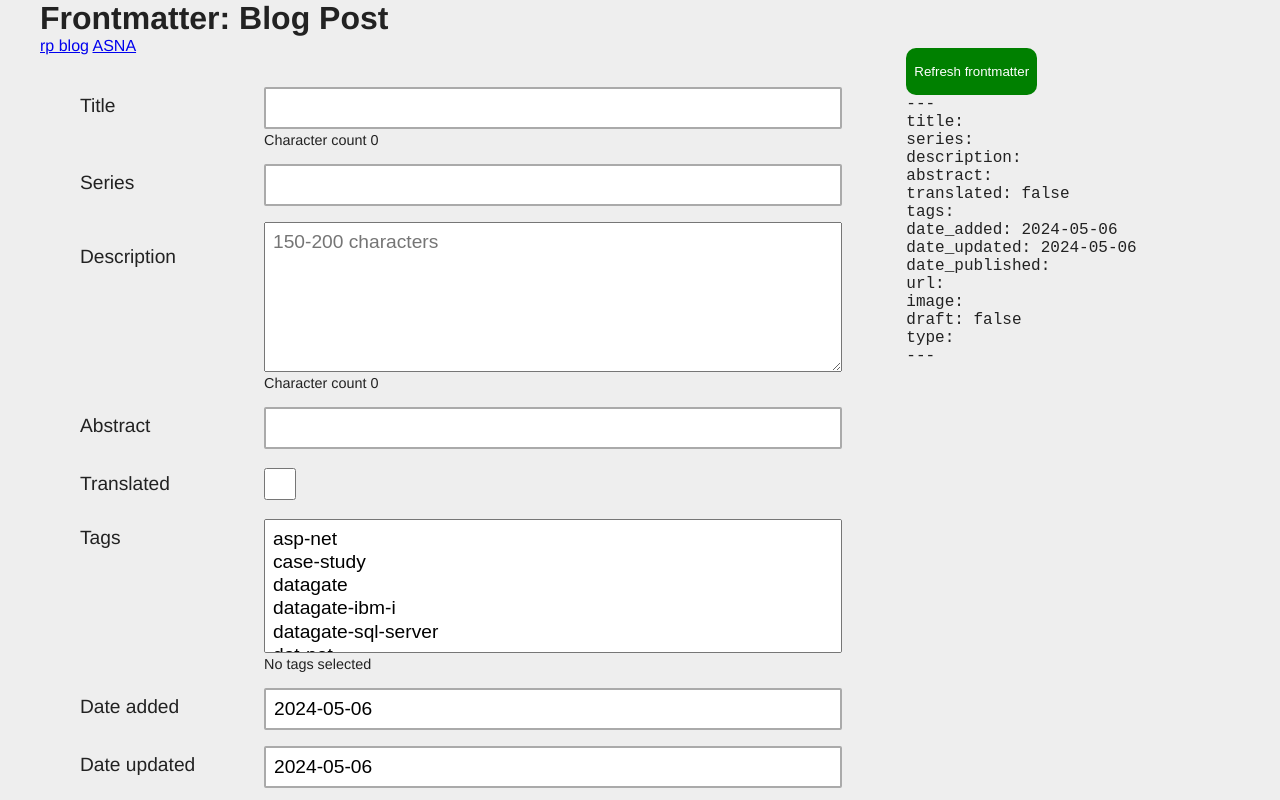
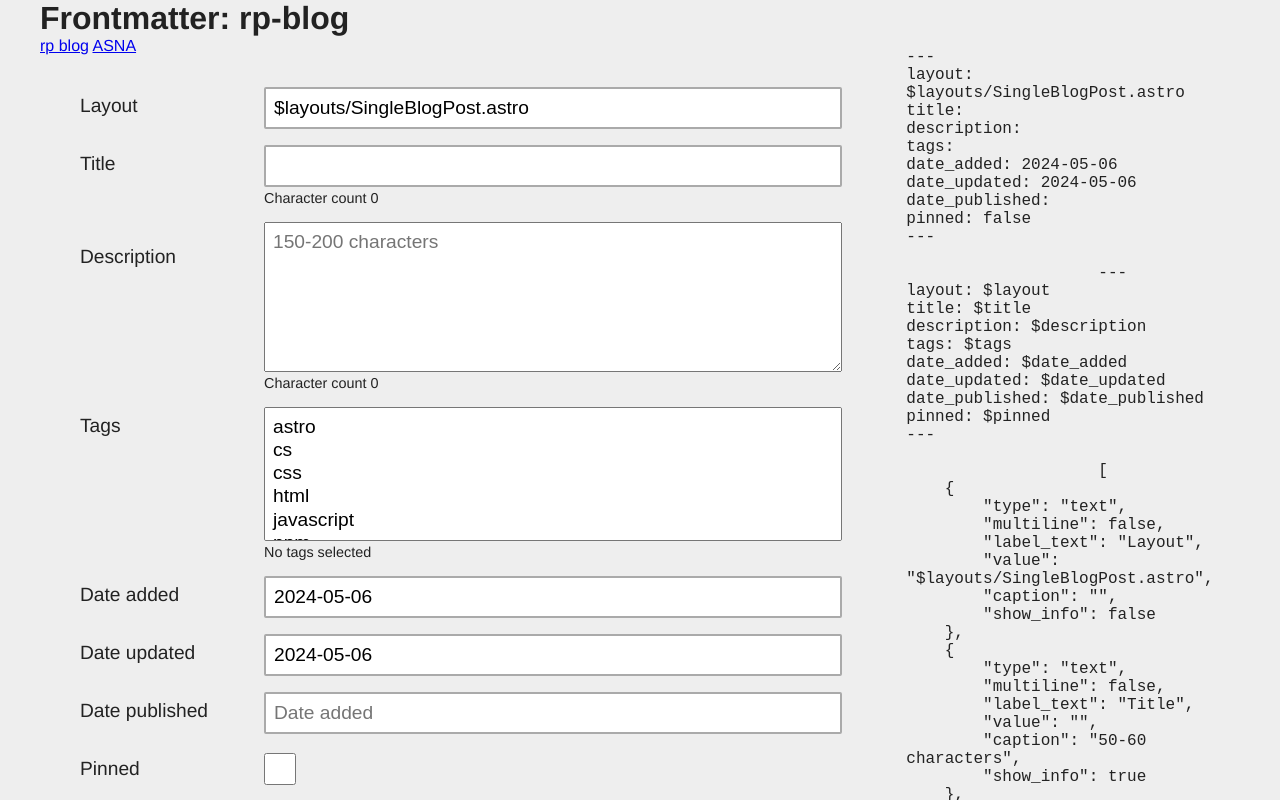
Before and after one commit to rogerpence/frontmatter-editor, a SvelteKit app: page / in a window 1280 px wide. Shown: the top 800 px of the page. Built offline with nearby package versions, Linux system fonts and the light colour scheme.

Commit message:
refactored working

```diff
--- a/src/components/BooleanTag.svelte
+++ b/src/components/BooleanTag.svelte
@@ -1,24 +1,23 @@
 <script>
     // @ts-nocheck
-    import { frontmatter, frontmatter_name } from '$scripts/state.js';
+    import {onMount} from 'svelte'
 
-    import {normalize, set_frontmatter} from "$scripts/utilities.js"
+    import {normalize, refresh_frontmatter, set_data_value_attr, copy_to_clipboard} from "$scripts/utilities.js"
+    import { fm_name, fm_base, fm_current, fm_json } from '$scripts/state.js';
 
     export let label
     export let value
-
-    let frontmatter_def_name = $frontmatter_name
 
     const id = normalize(label)
 
     const checked = value ? "checked" : ""
     let current_value = value.toString()
 
-    function change_event(e) {
+    async function change_event(e) {
         current_value = e.currentTarget.checked.toString()
-        const element = document.querySelector(`#${id}`)
-        element.setAttribute('data_value', current_value)
-        set_frontmatter(frontmatter_def_name)
+        set_data_value_attr(id, current_value)
+        $fm_current = refresh_frontmatter(id, $fm_base, $fm_json)
+        await copy_to_clipboard($fm_current);
     }
 </script>
 
--- a/src/components/DateTag.svelte
+++ b/src/components/DateTag.svelte
@@ -1,27 +1,29 @@
 <script>
     // @ts-nocheck
-    import { frontmatter, frontmatter_name } from '$scripts/state.js';
-    import {formatDate, normalize, set_frontmatter} from "$scripts/utilities.js"
+    import {onMount} from 'svelte'
+
+    import {format_date, normalize, refresh_frontmatter, set_data_value_attr, copy_to_clipboard} from "$scripts/utilities.js"
+    import { fm_name, fm_base, fm_current, fm_json } from '$scripts/state.js';
 
     export let label
     export let value
-
-    let frontmatter_def_name = $frontmatter_name
 
     let current_value = ''
 
     const id = normalize(label)
 
     if (value.toLowerCase()== "*today") {
-        value = formatDate(new Date())
+        value = format_date(new Date())
         current_value = value
     }
 
-    function keyup_event(e) {
+    async function keyup_event(e) {
         current_value = e.currentTarget.value
-        const element = document.querySelector(`#${id}`)
-        element.setAttribute('data_value', current_value)
-        set_frontmatter(frontmatter_def_name)
+        //console.log(current_value)
+
+        set_data_value_attr(id, e.currentTarget.value)
+        $fm_current = refresh_frontmatter(id, $fm_base, $fm_json)
+        await copy_to_clipboard($fm_current);
     }
 
 </script>
--- a/src/components/SelectMultiLineTag.svelte
+++ b/src/components/SelectMultiLineTag.svelte
@@ -1,8 +1,11 @@
 <script>
     // @ts-nocheck
 
-    import { frontmatter, frontmatter_name } from '$scripts/state.js';
-    import {normalize} from "$scripts/utilities.js"
+    import {onMount} from 'svelte'
+
+    import {normalize, refresh_frontmatter, set_data_value_attr, copy_to_clipboard} from "$scripts/utilities.js"
+    import { fm_name, fm_base, fm_current, fm_json } from '$scripts/state.js';
+    import {tags_list} from "$data/tag_object";
 
     export let label
     export let value
@@ -10,16 +13,11 @@
     export let caption
     export let show_info
 
-    import {tags_list} from "$data/tag_object";
-    import {set_frontmatter} from "$scripts/utilities.js"
-
-    const tags = tags_list?.[doc_name]['tags']
+    const tags = tags_list?.[$fm_name]['tags']
 
     const id = normalize(label)
     const show_values_id = `${id}_list`
     const NO_TAGS_SELECTED = 'No tags selected'
-
-    let frontmatter_def_name = $frontmatter_name
 
     let tags_selected_list = NO_TAGS_SELECTED
 
@@ -28,7 +26,7 @@
         return `[${tag_elements.join(', ')}]`
     }
 
-    function show_values()
+    async function show_values(e)
     {
         let frontmatter_tags_list
         const selectedTags = document.querySelectorAll(`#${id} option:checked`);
@@ -41,10 +39,10 @@
             tags_selected_list = tags_selected
             frontmatter_tags_list = get_frontmatter_tag_list(tags_selected)
         }
-        const element = document.querySelector(`#${id}`)
-        element.setAttribute('data_value', frontmatter_tags_list)
 
-        set_frontmatter(frontmatter_def_name)
+        set_data_value_attr(id, frontmatter_tags_list)
+        $fm_current = refresh_frontmatter(id, $fm_base, $fm_json)
+        await copy_to_clipboard($fm_current);
     }
 
 </script>
--- a/src/components/TextAreaTag.svelte
+++ b/src/components/TextAreaTag.svelte
@@ -1,31 +1,38 @@
 <script>
     // @ts-nocheck
-    import { frontmatter, frontmatter_name } from '$scripts/state.js';
-    import {normalize, set_frontmatter} from "$scripts/utilities.js"
+
+    import {onMount} from 'svelte'
+
+    import {normalize, refresh_frontmatter, set_data_value_attr, copy_to_clipboard} from "$scripts/utilities.js"
+    import { fm_name, fm_base, fm_current, fm_json } from '$scripts/state.js';
 
     export let label
-    export let value
+    export let value = ""
     export let caption
     export let show_info
 
     const id = normalize(label)
     const counter_id = id + '_counter';
 
-    let frontmatter_def_name = $frontmatter_name
-
     let char_count = 0
     let current_value = ''
 
-    function show_chars(e) {
+    async function show_chars(e) {
         char_count = e.currentTarget.value.length
-        current_value = e.currentTarget.value
+        set_data_value_attr(id, e.currentTarget.value)
+        $fm_current = refresh_frontmatter(id, $fm_base, $fm_json)
+        await copy_to_clipboard($fm_current);
+    }
 
-        const element = document.querySelector(`#${id}`)
-        element.setAttribute('data_value', current_value)
+    onMount(() => {
+        // This ensures default values are present.
+        set_data_value_attr(id, value)
+    })
 
-        //set_data_value_attr(id, current_value)
-        set_frontmatter(frontmatter_def_name)
-    }
+    // on:keyup={show_chars}
+    //     on:blur={show_chars}
+
+
 </script>
 
 <div class="form-field">
@@ -35,7 +42,6 @@
 
     <textarea data-is-field
         on:keyup={show_chars}
-        on:blur={show_chars}
         required
         rows="6"
         data_value={current_value}
--- a/src/components/TextTag.svelte
+++ b/src/components/TextTag.svelte
@@ -1,36 +1,33 @@
-<script lang="ts">
+<script>
+
     // @ts-nocheck
-    import { frontmatter, frontmatter_name } from '$scripts/state.js';
+    import {onMount} from 'svelte'
 
-
-    import {normalize, set_data_value_attr, set_frontmatter} from "$scripts/utilities.js"
-    import { onMount } from 'svelte';
-
-    let frontmatter_def_name = $frontmatter_name
+    import {normalize, refresh_frontmatter, set_data_value_attr, copy_to_clipboard} from "$scripts/utilities.js"
+    import { fm_name, fm_base, fm_current, fm_json } from '$scripts/state.js';
 
     export let label
     export let show_info = false
     export let value = ""
 
     const id = normalize(label)
-
 	const counter_id = id + '_counter';
 
     let char_count = 0
-    let current_value = value
 
-    function show_chars(e) {
+    async function show_chars(e) {
         char_count = e.currentTarget.value.length
-        current_value = e.currentTarget.value
-
-        set_data_value_attr(id, current_value)
-        set_frontmatter(frontmatter_def_name)
+        set_data_value_attr(id, e.currentTarget.value)
+        $fm_current = refresh_frontmatter(id, $fm_base, $fm_json)
+        await copy_to_clipboard($fm_current);
     }
 
     onMount(() => {
-        set_data_value_attr(id, current_value)
-        set_frontmatter()
+        // This ensures default values are present.
+        set_data_value_attr(id, value)
     })
+    // on:blur={show_chars} -->
+
 
 </script>
 
@@ -38,7 +35,7 @@
     <label for={normalize(label)}>{label}</label>
     <input data-is-field required
     on:keyup={show_chars}
-    on:blur={show_chars}
+
     {value}
     type="text"
     name={normalize(label)}
--- a/src/lib/scripts/state.js
+++ b/src/lib/scripts/state.js
@@ -1,9 +1,10 @@
 import { writable } from 'svelte/store';
-import { get_frontmatter_template } from '$scripts/utilities.js';
+//import { get_frontmatter_template } from '$scripts/utilities.js';
 
-const data_name = 'asna';
+// const post_template = get_frontmatter_template(data_name);
 
-const post_template = get_frontmatter_template(data_name);
-
-export const frontmatter = writable(post_template);
-export const frontmatter_name = writable(data_name);
+export const frontmatter = writable('');
+export const fm_name = writable('');
+export const fm_json = writable('');
+export const fm_base = writable('');
+export const fm_current = writable('');
--- a/src/lib/scripts/test.js
+++ b/src/lib/scripts/test.js
@@ -1,4 +1,4 @@
-import { frontmatter_def } from '../data/blog.js';
+import { frontmatter_def } from '../data/frontmatter-json.js';
 //import { normalize } from './utilities.js';
 
 export function normalize(name) {
--- a/src/lib/scripts/utilities.js
+++ b/src/lib/scripts/utilities.js
@@ -1,85 +1,78 @@
 // @ts-nocheck
-
 import { browser } from '$app/environment';
 
-//import { frontmatter_def } from '$data/blog.js';
-import { frontmatter } from '$scripts/state.js';
-import { frontmatter_data } from '$data/blog.js';
+import { frontmatter_json } from '$data/frontmatter-json.js';
 
-export function get_blog_data(frontmatter_def_name) {
-	const blog_def = frontmatter_data[frontmatter_def_name]?.frontmatter;
-	return blog_def;
-}
-
-export function formatDate(date) {
+export function format_date(date) {
 	return new Date(date).toLocaleDateString('en-CA');
 }
 
+export function normalize(name) {
+	return name.toLowerCase().replace(' ', '_');
+}
+
 export const copy_to_clipboard = async (str) => {
+	if (!browser) return;
+
 	if (navigator && navigator.clipboard && navigator.clipboard.writeText)
 		return await navigator.clipboard.writeText(str);
 	return Promise.reject('The Clipboard API is not available.');
 };
 
-export function normalize(name) {
-	return name.toLowerCase().replace(' ', '_');
+export function get_frontmatter_json(frontmatter_def_name) {
+	const fm_json = frontmatter_json[frontmatter_def_name]?.frontmatter;
+	return fm_json;
 }
 
-export function set_data_value_attr(id, value) {
-	const element = document.querySelector(`#${id}`);
-	element.setAttribute('data_value', value);
-}
-
-export function get_frontmatter_template(frontmatter_def_name) {
+export function get_frontmatter_template(fm_json) {
 	const fields = [];
 	fields.push(`---`);
 
-	const blog_def = get_blog_data(frontmatter_def_name) || null;
-
-	blog_def?.map((def) => {
+	fm_json?.map((def) => {
 		const field_name = normalize(def.label_text);
 		fields.push(`${field_name}: \$${field_name}`);
 	});
 
 	fields.push(`---`);
+	console.log(fields.join('\n').trimEnd());
 
-	return fields.join('\n');
+	return fields.join('\n').trimEnd();
 }
 
-//const post_template = get_frontmatter_template();
+export function assign_defaults_to_fm(fm, fm_json) {
+	fm_json.map((field) => {
+		const fm_key = '$' + normalize(field.label_text);
 
-// // //prettier-ignore
-let post_template = `---
-layout: $layout
-title: $title
-description: $description
-tags: $tags
-date_added: $date_added
-date_updated: $date_updated
-date_published: $date_published
-pinned: $pinned
----`;
+		if (field.type == 'boolean') {
+			fm = fm.replace(fm_key, field.value.toString());
+		} else if (field.value == '*Today') {
+			fm = fm.replace(fm_key, format_date(new Date()));
+		} else if (field.value != '') {
+			console.log(field.value);
+			fm = fm.replace(fm_key, field.value);
+		} else {
+			fm = fm.replace(fm_key, '');
+		}
+	});
 
-export async function set_frontmatter(frontmatter_def_name) {
-	//let template = post_template;
-	let template = get_frontmatter_template(frontmatter_def_name);
+	return fm;
+}
 
-	const blog_def = get_blog_data(frontmatter_def_name);
+export function set_data_value_attr(id, value) {
+	const element = document.querySelector(`#${id}`);
+	//console.log(element);
+	element.setAttribute('data_value', value);
+}
 
-	blog_def?.map((def) => {
-		const id = `${normalize(def.label_text)}`;
+export function refresh_frontmatter(id, fm_base, fm_json) {
+	let template = fm_base;
+	fm_json?.map((field) => {
+		const id = `${normalize(field.label_text)}`;
 		const element = document.querySelector(`#${id}`);
 		const value = element.getAttribute('data_value');
 		const replace_token = `\$${id}`;
-
 		template = template.replace(replace_token, value);
-
-		frontmatter.set(template);
 	});
-
-	try {
-		if (browser) await copy_to_clipboard(template);
-	} catch {}
 
 	return template;
 }
--- a/src/routes/+page.svelte
+++ b/src/routes/+page.svelte
@@ -1,85 +1,79 @@
 <script>
     // @ts-nocheck
     import { onMount } from 'svelte';
-
     import { page } from '$app/stores'
-    const doc_name = $page.url.searchParams.get('docname')
-
-
-    import { frontmatter, frontmatter_name } from '$scripts/state.js';
-    import {get_blog_data, set_frontmatter} from '$scripts/utilities.js'
-
-    let frontmatter_def_name = $frontmatter_name
-
-    frontmatter_name.set(doc_name)
-
-    let blog_def = get_blog_data(frontmatter_def_name)
+    import { fm_name, fm_base, fm_current, fm_json } from '$scripts/state.js';
+    import {assign_defaults_to_fm, get_frontmatter_json, get_frontmatter_template} from "$scripts/utilities"
 
     import TextTag from "$components/TextTag.svelte"
-    import TextAreaTag from "$components/TextAreaTag.svelte"
-	import SelectMultiLineTag from "$components/SelectMultiLineTag.svelte";
-    import DateTag from "$components/DateTag.svelte"
-	import BooleanTag from "$components/BooleanTag.svelte";
+    import TextAreaTag  from "$components/TextAreaTag.svelte"
+    import SelectMultiLineTag from '$components/SelectMultiLineTag.svelte';
+    import DateTag from '$components/DateTag.svelte';
+    import BooleanTag from '$components/BooleanTag.svelte';
 
+    const doc_name = $page.url.searchParams.get('docname') || 'rp-blog'
 
-    let template
+    $fm_name = doc_name
 
-
-    function refresh_frontmatter() {
-        set_frontmatter(frontmatter_def_name)
-        template = $frontmatter
-    }
-
-    // onMount( () => {
-    //     frontmatter.subscribe((value) => {
-    //         template = value;
-    //     });
-
-    //     set_frontmatter(frontmatter_def_name)
-    // })
+    $fm_json = get_frontmatter_json(doc_name)
+    $fm_base = get_frontmatter_template($fm_json)
+    $fm_current = assign_defaults_to_fm($fm_base, $fm_json)
 </script>
 
 <div class="form-wrapper">
 
     <div>
-        <h1>Frontmatter: Blog Post</h1>
+        <h1>Frontmatter:  {doc_name}</h1>
         <div><a data-sveltekit-reload href="/?docname=rp-blog">rp blog</a>        <a data-sveltekit-reload href="/?docname=asna">ASNA</a></div>
-        <form  id="form">
-        {#each blog_def as post}
-            {#if post.type == "text" && ! post.multiline}
-                <TextTag label={post.label_text} value={post.value} show_info={post.show_info} />
+        <form id="form">
+        {#each $fm_json as field}
+            <!-- {JSON.stringify(field, null, 4)} -->
+            {#if field.type == "text" && !field.multiline}
+                <TextTag label={field.label_text} value={field.value} show_info={field.show_info} />
             {/if}
 
-            {#if post.type == "text" && post.multiline}
-            <TextAreaTag label={post.label_text} value={post.value} caption={post.caption} show_info={post.show_info}/>
+            {#if field.type == "text" && field.multiline}
+            <TextAreaTag label={field.label_text} value={field.value} caption={field.caption} show_info={field.show_info}/>
             {/if}
 
-            {#if post.type == "list" && post.multiline}
-            <SelectMultiLineTag label={post.label_text} value caption={post.caption} show_info={post.show_info} doc_name={frontmatter_def_name}/>
+            {#if field.type == "list" && field.multiline}
+            <SelectMultiLineTag label={field.label_text} value caption={field.caption} show_info={field.show_info} doc_name={fm_name}/>
             {/if}
 
-            {#if post.type == "date" }
-            <DateTag label={post.label_text} value={post.value}/>
+            {#if field.type == "date" }
+            <DateTag label={field.label_text} value={field.value}/>
             {/if}
 
-            {#if post.type == "boolean" }
-            <BooleanTag  label={post.label_text} value={post.value}/>
+            {#if field.type == "boolean" }
+            <BooleanTag  label={field.label_text} value={field.value}/>
             {/if}
 
-            {/each}
+
+
+        {/each}
+
         </form>
     </div>
 
     <div class="frontmatter-preview">
+        <code>
+            <pre>{$fm_current.trimEnd()}
+            </pre>
+        </code>
         <div>
-            <button on:click={refresh_frontmatter()} id="refresh-frontmatter-button">Refresh frontmatter</button>
+            <code>
+                <pre>
+                    {$fm_base}
+                </pre>
+            </code>
         </div>
-        {#if template}
 
-
-        <!-- <code class="frontmatter-wrapper"> -->
-            <pre>{template}</pre>
-        <!-- </code> -->
-        {/if}
+        <div>
+            <code>
+                <pre>
+                    {JSON.stringify($fm_json, null, 4)}
+                </pre>
+            </code>
+        </div>
     </div>
 </div>
```
Also changed, not shown: junk/utilities-old.js (added, +85 -0 lines), src/lib/data/frontmatter-json.js, src/lib/lyrics.txt (added), 1 other file (tests, documents, lock files or other folders).
